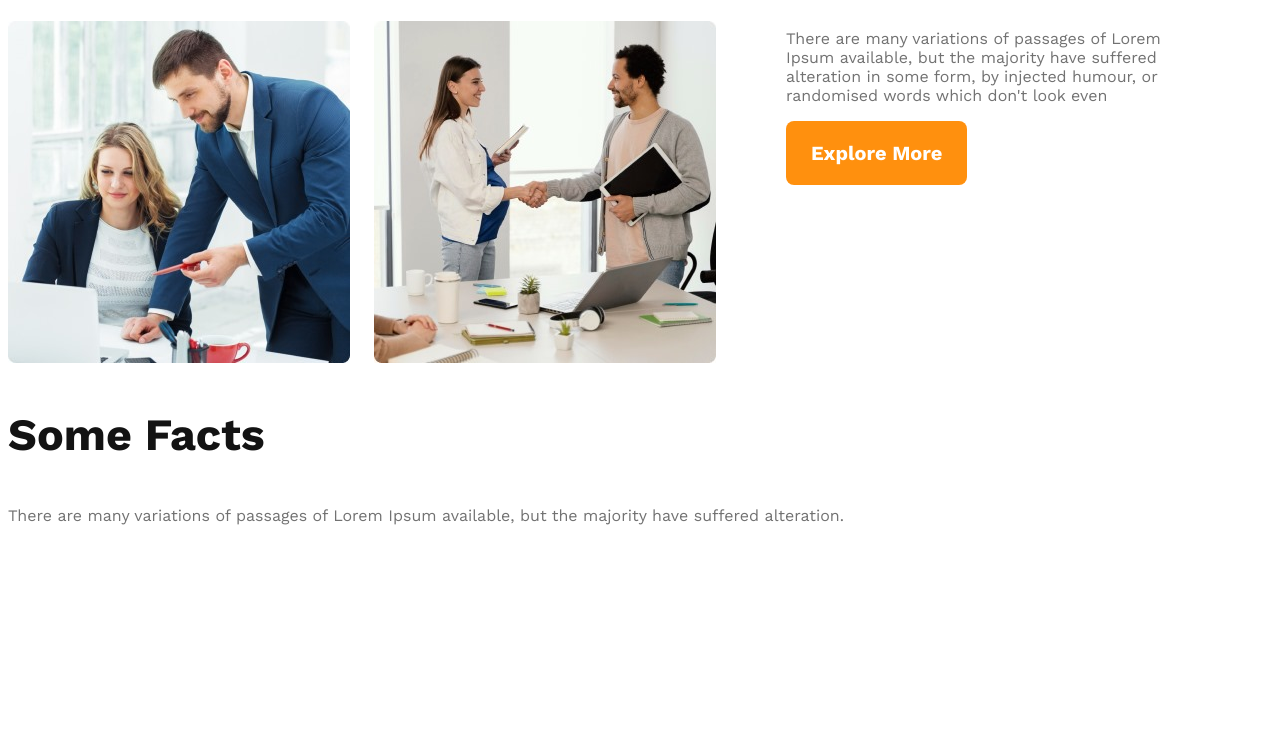
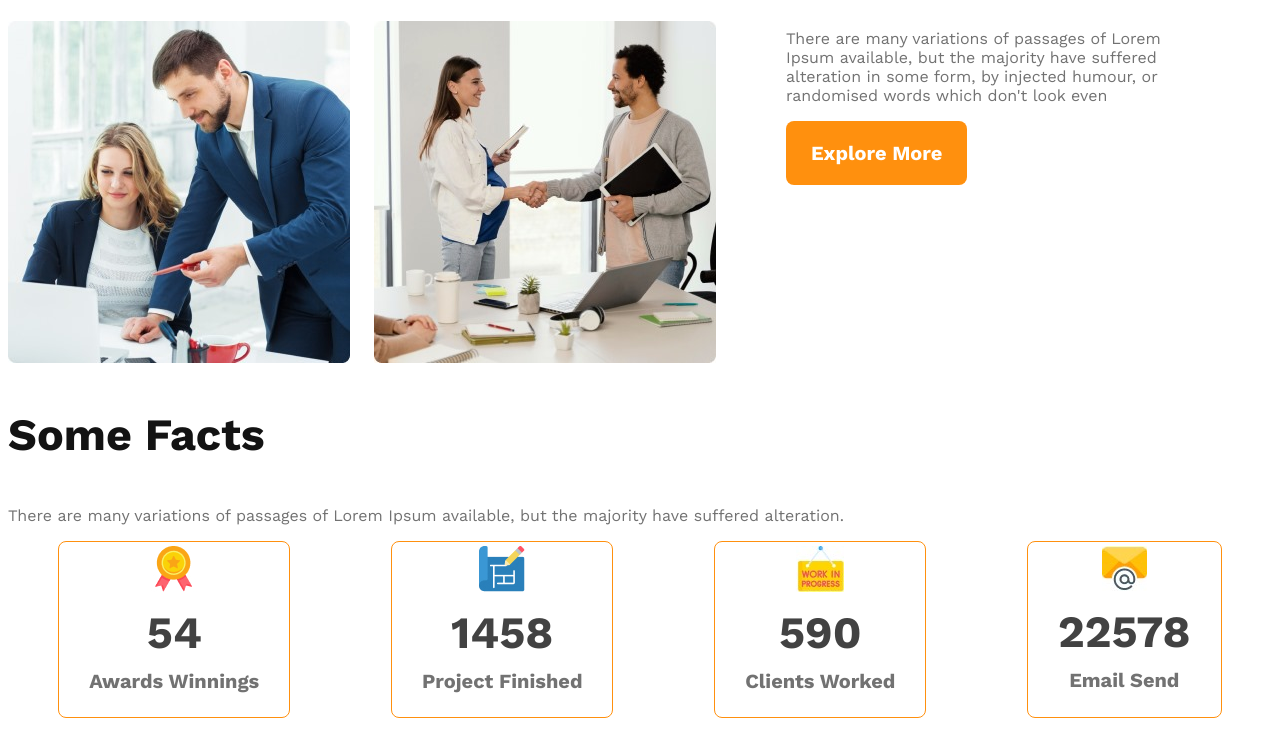
Before and after one commit to hmmirajulislammiru/g3-architects-website, a plain HTML site: page index.html in a window 1280 px wide. Shown: the part 1426-2182 px from the top of the page. Before the commit the page ends 2021 px from the top, so only its background shows below. Drawn offline with nearby package versions, Linux system fonts and the light colour scheme.

Commit message:
added facts section

```diff
--- a/index.html
+++ b/index.html
@@ -57,6 +57,29 @@
 <section class="facts">
     <h3 class="section-title">Some Facts</h3>
     <p class="text-light-gray">There are many variations of passages of Lorem Ipsum available, but the majority have suffered alteration.</p>
+
+    <div class="facts-card-container">
+        <div class="card">
+            <img src="images/icon/Awards Winnings.jpg" alt="">
+            <h2 class="card-stats">54</h2>
+            <p class="card-title text-light-gray">Awards Winnings</p>
+        </div>
+        <div class="card">
+            <img src="images/icon/Project Finished.jpg" alt="">
+            <h2 class="card-stats">1458</h2>
+            <p class="card-title text-light-gray">Project Finished</p>
+        </div>
+        <div class="card">
+            <img src="images/icon/Clients Worked.jpg" alt="">
+            <h2 class="card-stats">590</h2>
+            <p class="card-title text-light-gray">Clients Worked</p>
+        </div>
+        <div class="card">
+            <img src="images/icon/Email Send1.jpg" alt="">
+            <h2 class="card-stats">22578</h2>
+            <p class="card-title text-light-gray">Email Send</p>
+        </div>
+    </div>
 </section>
     </main>
     <footer>
--- a/styles/architect.css
+++ b/styles/architect.css
@@ -120,6 +120,31 @@ main{
 }
 
 
+/* factssection */
+.facts-card-container{
+    display: flex;
+    justify-content: space-around;
+}
+.facts-card-container .card{
+    border-radius: 8px;
+    border: 1px solid #FF900E;
+    text-align: center;
+    padding: 4px 30px;
+}
+
+.facts-card-container .card-title{
+    font-weight: 600;
+    font-size: 1.25rem;
+    margin-top: 5px;
+}
+
+.facts-card-container .card-stats{
+font-size: 2.8rem;
+color: #424242;
+margin-top: 10px;
+margin-bottom: 10px;
+}
+
 
 
 /* responsive media queries */
```
Also changed, not shown: images/icon/Awards Winnings.jpg (added), images/icon/Clients Worked.jpg (added), images/icon/Email Send1.jpg (added), images/icon/Project Finished.jpg (added).
